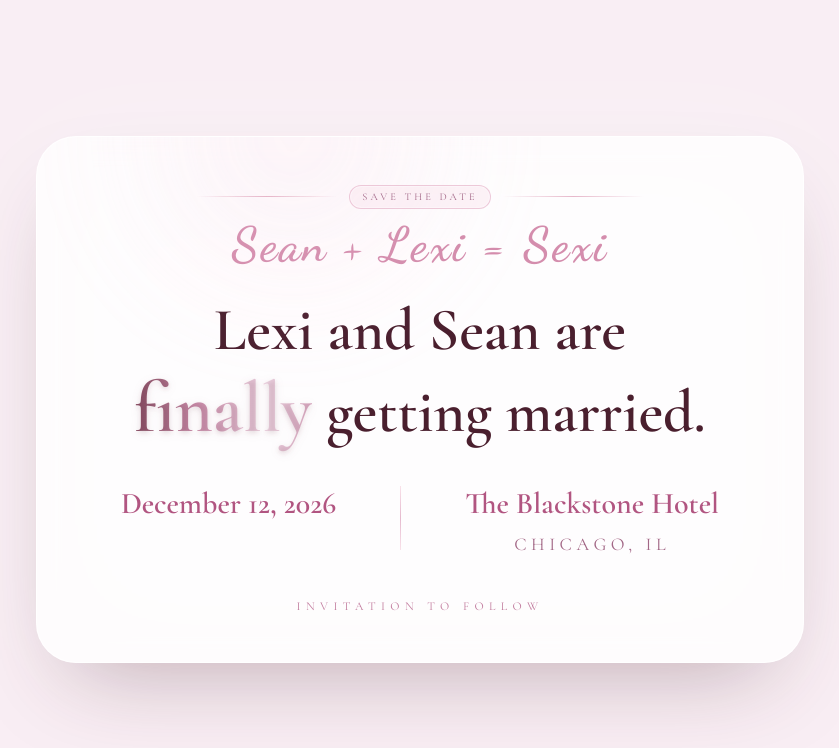
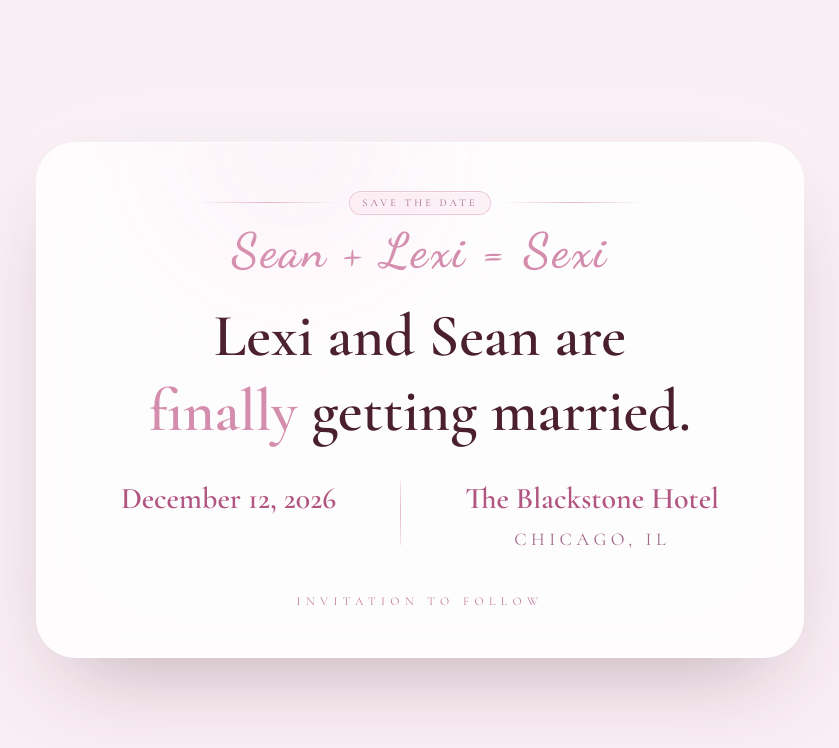
Before and after one commit to seangransee/wedding, a Next.js app: page /savethedate in a window 1280 px wide. Shown: the top 748 px of the page, without its empty margins (220-1059 px from the left). Built offline with nearby package versions, Linux system fonts and the light colour scheme.

Commit message:
Update text color for "finally" in SaveTheDate component.

```diff
--- a/src/app/savethedate/page.tsx
+++ b/src/app/savethedate/page.tsx
@@ -66,7 +66,7 @@ export default function SaveTheDate() {
           </p>
           <h1 className="mt-6 text-3xl font-semibold leading-tight sm:text-4xl md:text-5xl lg:text-6xl">
             <span className="block">Lexi and Sean are</span>
-            <span className="finally-shimmer font-semibold text-4xl sm:text-5xl md:text-6xl lg:text-7xl">
+            <span className="font-semibold text-[#d48dad]">
               finally
             </span>{" "}
             getting married.
```
